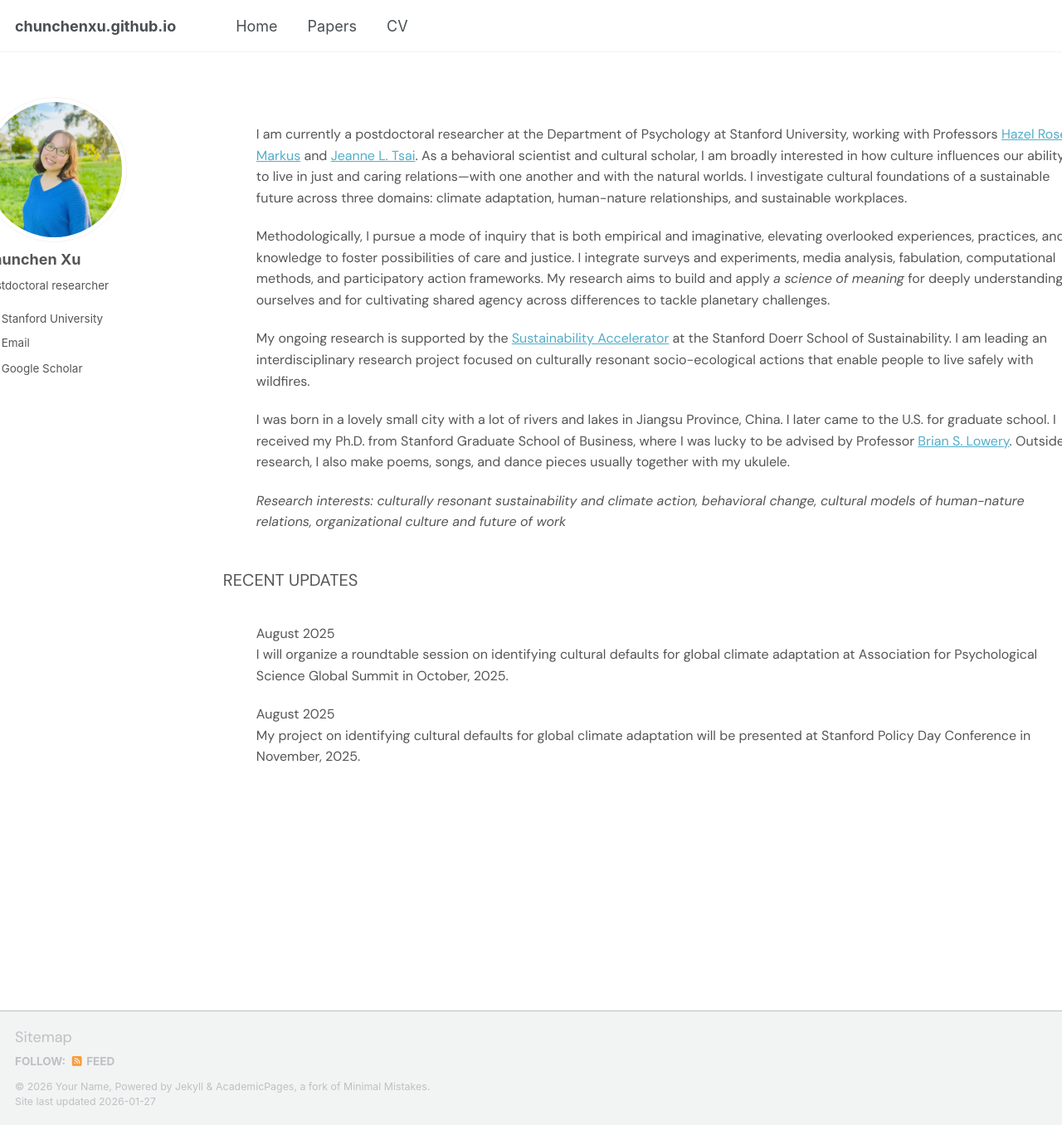
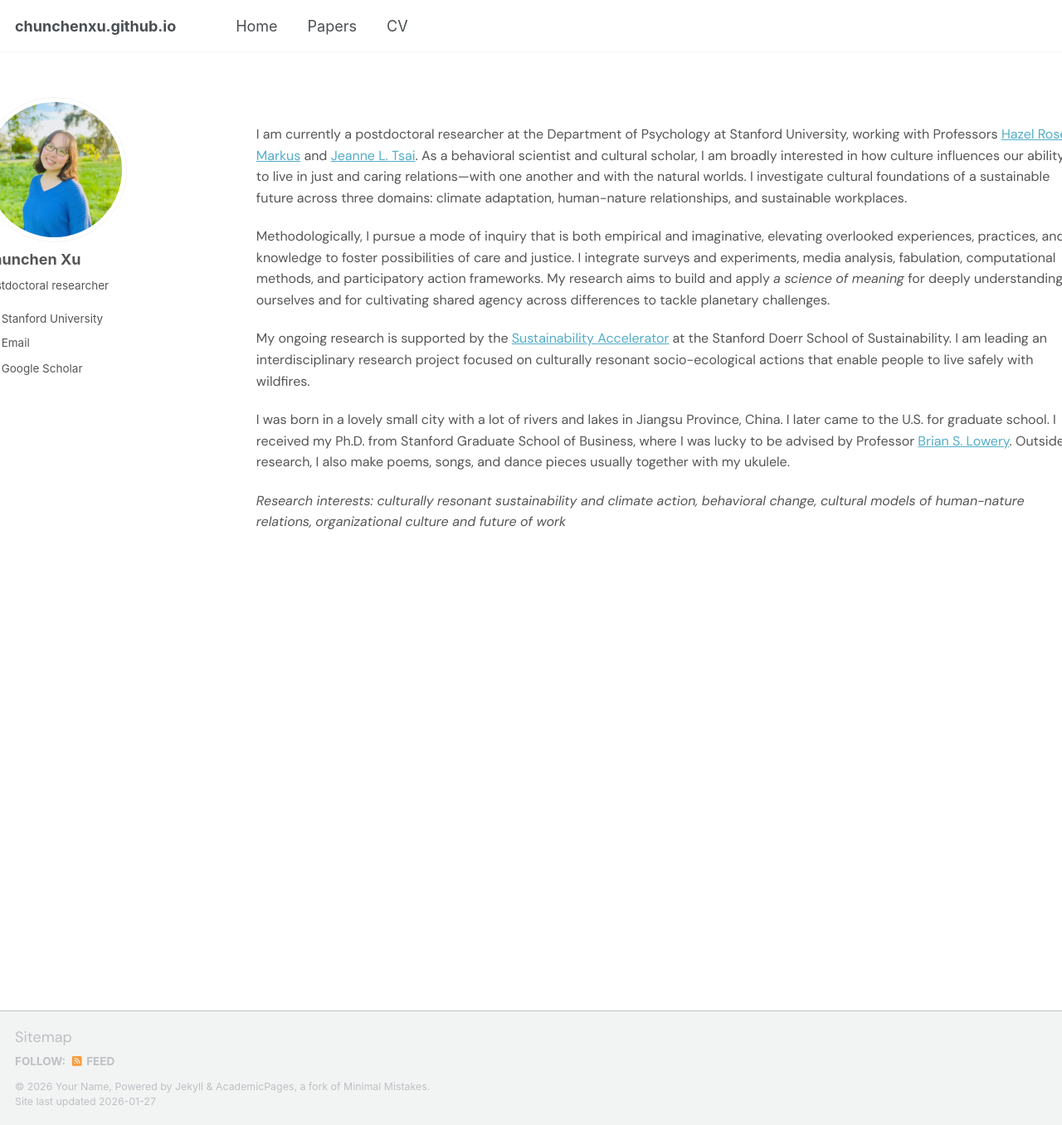
Before and after one commit to chunchenxu/chunchenxu.github.io, a Jekyll site: the page built from _pages/about.html, in a window 1280 px wide and 1356 px high. Shown: the whole window at 83% size. Built offline with Jekyll 4.4.1, drawn with Linux system fonts in a browser that asks for light colours; some web fonts are replaced; a script that is not in the unit is left out.

Commit message:
Remove recent updates from about.html
Removed recent updates section and related content from the about page.

```diff
--- a/_pages/about.html
+++ b/_pages/about.html
@@ -22,16 +22,6 @@ I was born in a lovely small city with a lot of rivers and lakes in Jiangsu Prov
 <p>
 <em> Research interests: culturally resonant sustainability and climate action, behavioral change, cultural models of human-nature relations, organizational culture and future of work </em>
 </p>
-
-<div class="header-section">
-RECENT UPDATES
-</div>
-
-<p>August 2025 <br>
-I will organize a roundtable session on identifying cultural defaults for global climate adaptation at Association for Psychological Science Global Summit in October, 2025.<br></p>
-
-<p>August 2025 <br>
-My project on identifying cultural defaults for global climate adaptation will be presented at Stanford Policy Day Conference in November, 2025. <br></p>
 
 </div>
 
```
